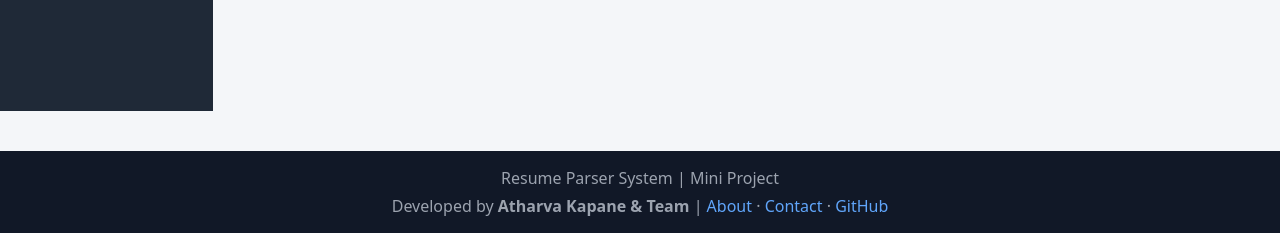
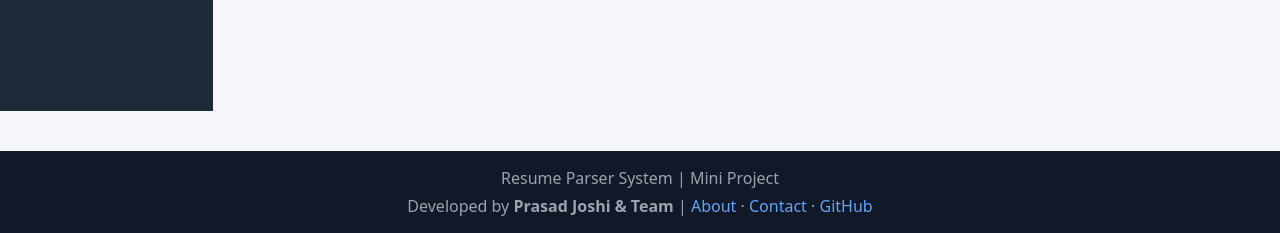
Before and after one commit to Prasad-j1/Resume-Parser-Flask, a Flask app: page / in a window 1280 px wide. Shown: the part 745-978 px from the top of the page. Run offline with Flask 3, Linux system fonts and the light colour scheme.

```diff
--- a/templates/index.html
+++ b/templates/index.html
@@ -183,7 +183,7 @@
             Resume Parser System | Mini Project
         </p>
         <p class="mb-0">
-            Developed by <strong>Atharva Kapane & Team</strong> |
+            Developed by <strong>Prasad Joshi & Team</strong> |
             <a href="#">About</a> ·
             <a href="#">Contact</a> ·
             <a href="#">GitHub</a>
```
